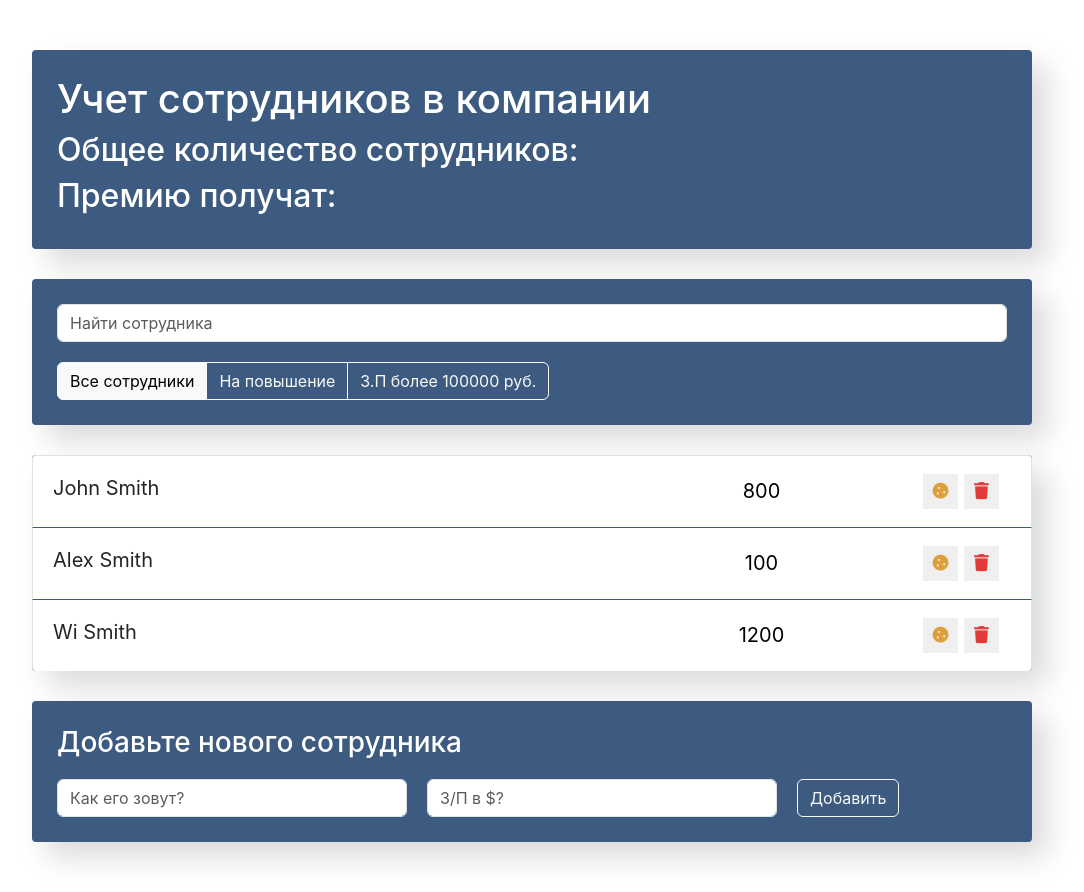
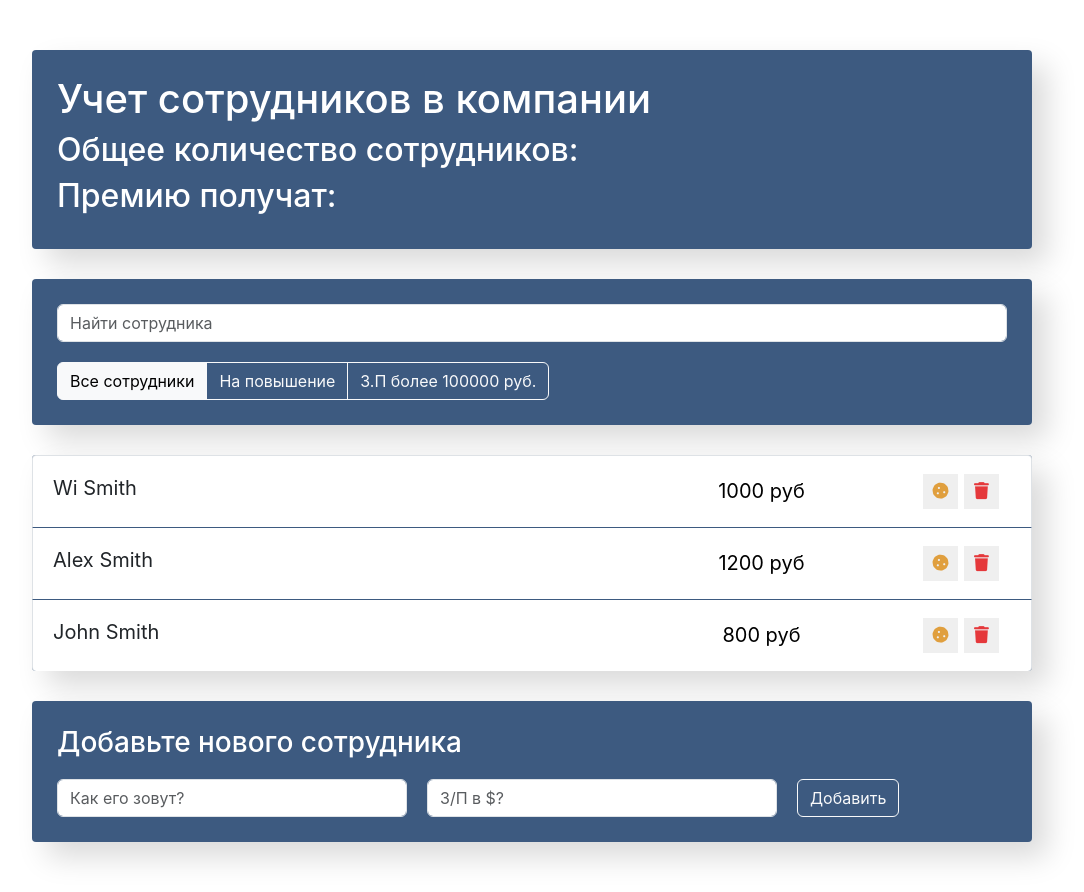
Before and after one commit to morozoffivan/employees_list_react, a React (Create React App) app: page / in a window 1280 px wide. Shown: the whole page, without its empty margins (108-1192 px from the left). Built offline with nearby package versions, Linux system fonts and the light colour scheme.

Commit message:
added props from JSON at list item

```diff
--- a/src/components/app.jsx
+++ b/src/components/app.jsx
@@ -6,6 +6,13 @@ import EmployeesList from './employees-list/employees-list';
 import SearchPanel from './search-panel/search-panel';
 
 const App = () => {
+
+    const data = [
+        {name:'Wi', surname : 'Smith', salary : 1000},
+        {name:'Alex', surname : 'Smith', salary : 1200},
+        {name:'John', surname : 'Smith', salary : 800},
+    ]
+
     return (
         <div className="app">
             <AppInfo/>
@@ -15,7 +22,7 @@ const App = () => {
                 <AppFilter/>
             </div>
 
-            <EmployeesList/>
+            <EmployeesList data = {data}/>
             <EmployeesAddForm/>
 
         </div>
--- a/src/components/employees-list-item/employees-list-item.jsx
+++ b/src/components/employees-list-item/employees-list-item.jsx
@@ -4,7 +4,7 @@ const EmployeesListItem = ({name, surname, salary}) => {
     return (
         <li className="list-group-item d-flex justify-content-between">
             <span className="list-group-item-label">{name} {surname}</span>
-            <input type="text" className="list-group-item-input" defaultValue={salary}/>
+            <input type="text" className="list-group-item-input" defaultValue={`${salary} руб`}/>
             <div className='d-flex justify-content-center align-items-center'>
                 <button type="button"
                     className="btn-cookie btn-sm ">
--- a/src/components/employees-list/employees-list.jsx
+++ b/src/components/employees-list/employees-list.jsx
@@ -1,14 +1,16 @@
 import EmployeesListItem from '../employees-list-item/employees-list-item';
 import './employees-list.css'
 
-const EmployeesList = () => {
-    return (
+const EmployeesList = ({data}) => {
+return (
         <ul className='app-list list-group'>
-            <EmployeesListItem name='John' surname = 'Smith' salary = {800}/>
-            <EmployeesListItem name='Alex' surname = 'Smith' salary = {100}/>
-            <EmployeesListItem name='Wi' surname = 'Smith' salary = {1200}/>
+            {data.map(item => {
+                return(
+                    <EmployeesListItem name={item.name} surname={item.surname} salary={item.salary} />
+                    )
+                })}
         </ul>
-    )
+)
 }
 
 export default EmployeesList;
```
